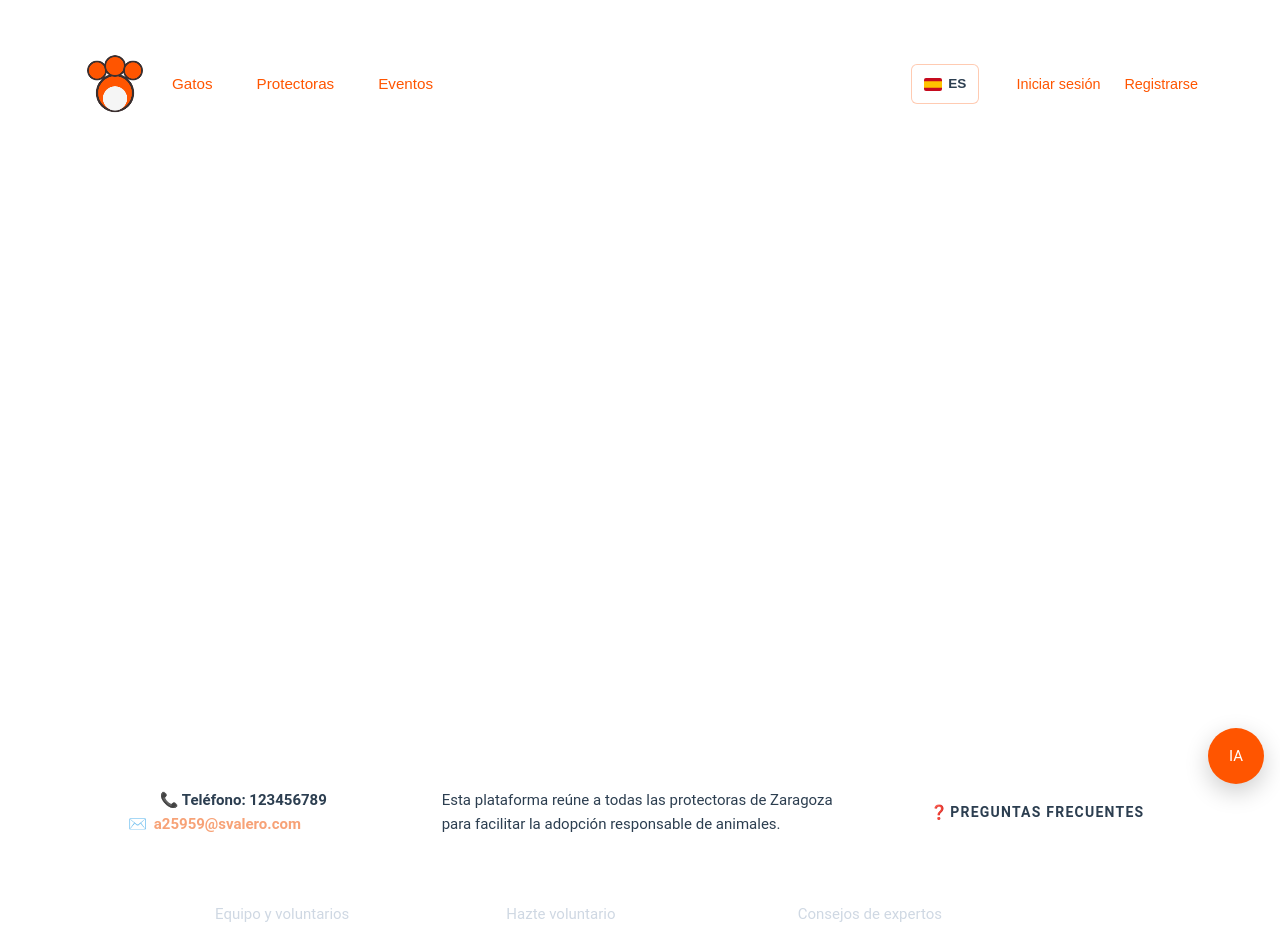
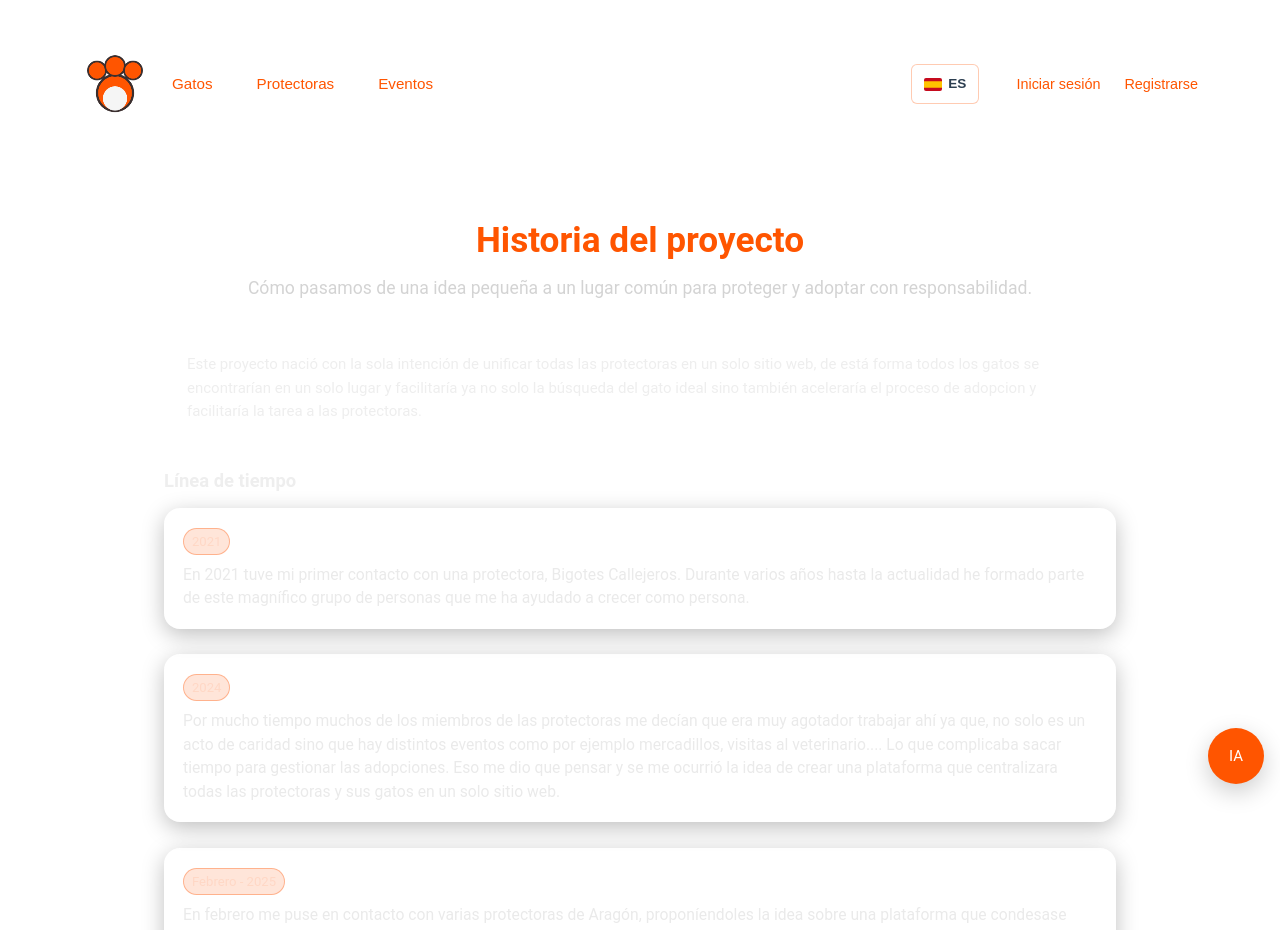
Before and after one commit to RobertoGm1333/TFGRecuFront, a Vue app: page /historia in a window 1280 px wide. Shown: the top 930 px of the page. Built offline with nearby package versions, Linux system fonts and the light colour scheme.

Commit message:
Historia

```diff
--- a/src/router/index.ts
+++ b/src/router/index.ts
@@ -24,6 +24,7 @@ import { useAutenticacion } from '@/stores/Autentificacion'
 import EventosView from '@/views/EventosView.vue'
 import DetalleEventoView from '@/views/DetallesEventoView.vue'
 import EquipoVoluntariosView from '@/views/EquipoVoluntariosView.vue'
+import HistoriaView from '@/views/HistoriaView.vue'
 
 const router = createRouter({
   history: createWebHistory(import.meta.env.BASE_URL),
@@ -68,6 +69,11 @@ const router = createRouter({
       path: '/equipo',
       name: 'equipo',
       component: EquipoVoluntariosView,
+    },
+    {
+      path: '/historia',
+      name: 'historia',
+      component: HistoriaView,
     },
     {
       path: "/faq",
@@ -179,12 +185,10 @@ const router = createRouter({
 router.beforeEach((to, from, next) => {
   const autenticacionStore = useAutenticacion()
 
-  // Redirección si necesita login
   if (to.meta.requiresAuth && !autenticacionStore.esAutenticado) {
     return next('/iniciar-sesion')
   }
 
-  // Redirección si requiere rol admin y no lo es
   if (to.meta.requiereAdmin && (!autenticacionStore.usuario || autenticacionStore.usuario.rol !== 'admin')) {
     return next('/')
   }
--- /dev/null
+++ b/src/views/HistoriaView.vue
@@ -0,0 +1,200 @@
+<script setup lang="ts">
+import { ref } from 'vue'
+
+type Hito = {
+  id: number
+  fecha: string
+  titulo: string
+  texto: string
+  imagen?: string | null
+}
+
+const historia = ref<Hito[]>([
+  {
+    id: 1,
+    fecha: '2021',
+    titulo: 'Primer contacto',
+    texto: 'En 2021 tuve mi primer contacto con una protectora, Bigotes Callejeros. Durante varios años hasta la actualidad he formado parte de este magnífico grupo de personas que me ha ayudado a crecer como persona.'
+  },
+  {
+    id: 2,
+    fecha: '2024',
+    titulo: 'Identificar el problema',
+    texto: 'Por mucho tiempo muchos de los miembros de las protectoras me decían que era muy agotador trabajar ahí ya que, no solo es un acto de caridad sino que hay distintos eventos como por ejemplo mercadillos, visitas al veterinario.... Lo que complicaba sacar tiempo para gestionar las adopciones. Eso me dio que pensar y se me ocurrió la idea de crear una plataforma que centralizara todas las protectoras y sus gatos en un solo sitio web.'
+  },
+  {
+    id: 3,
+    fecha: ' Febrero - 2025',
+    titulo: 'Toma de contacto con más protectoras',
+    texto: 'En febrero me puse en contacto con varias protectoras de Aragón, proponíendoles la idea sobre una plataforma que condesase todos los gatos en adopción de la comunidad autonoma. A la gran mayoría les encantó la idea y muy generosamente me cedieron información de todos los gatos que tenían en su momento listos para adoptar.'
+  },
+  {
+    id: 4,
+    fecha: 'Agosto - 2025',
+    titulo: 'Versión actual',
+    texto: 'Tras un lavado de cara, muchas nuevas funcionalidades y muchas noches en vela finalmente saqué la última versión a día de hoy que incluía diversas formas de controlar información de la web para las protectoras como la gestión y organización de adopciones o eventos. Una versión finalmente usable y que puede salir al mundo sin problema y poder utilizarse en condiciones.'
+  },
+  {
+    id: 5,
+    fecha: 'Proximamente',
+    titulo: 'Planes a futuro',
+    texto: 'Una vez ue todo esté bajo control y se hayan hecho las suficientes pruebas me gustaría ceder este proyecto a una entidad que si pueda hacerse cargo como sería el gobierno de aragón o un grupo de protectoras capaces de mantener y regular el sitio web.'
+  }
+])
+
+const onImgError = (e: Event) => {
+  (e.target as HTMLImageElement).src = '/placeholder-cover.png'
+}
+</script>
+
+<template>
+  <div class="historia-page">
+    <header class="hero">
+      <h1 class="hero__title">Historia del proyecto</h1>
+      <h2 class="hero__subtitle">
+        Cómo pasamos de una idea pequeña a un lugar común para proteger y adoptar con responsabilidad.
+      </h2>
+    </header>
+
+    <section class="intro">
+      <div class="intro__card">
+        <p>
+          Este proyecto nació con la sola intención de unificar todas las protectoras en un solo sitio web, de está forma todos los gatos se encontrarían en un solo lugar y facilitaría ya no solo la búsqueda del gato ideal sino también aceleraría el proceso de adopcion y facilitaría la tarea a las protectoras.
+        </p>
+      </div>
+    </section>
+
+    <section class="timeline">
+      <h3 class="section__title">Línea de tiempo</h3>
+      <ol class="timeline__list">
+        <li v-for="h in historia" :key="h.id" class="item">
+          <div class="item__card">
+            <div class="item__header">
+              <span class="item__fecha">{{ h.fecha }}</span>
+              <h4 class="item__titulo">{{ h.titulo }}</h4>
+            </div>
+            <div class="item__media" v-if="h.imagen">
+              <img :src="h.imagen" :alt="h.titulo" @error="onImgError">
+            </div>
+            <p class="item__texto">{{ h.texto }}</p>
+          </div>
+        </li>
+      </ol>
+    </section>
+  </div>
+</template>
+
+<style scoped lang="scss">
+$accent: if(global-variable-exists(color-principal), $color-principal, #ff6a2b);
+$pad-sm: if(global-variable-exists(espacio-pequeno), $espacio-pequeno, 10px);
+$pad-md: if(global-variable-exists(espacio-mediano), $espacio-mediano, 20px);
+$pad-lg: if(global-variable-exists(espacio-grande), $espacio-grande, 30px);
+$radius: 16px;
+
+.historia-page {
+  max-width: 1000px;
+  margin: 0 auto;
+  padding: clamp(14px, 2vw, 24px);
+}
+
+.hero {
+  text-align: center;
+  margin-bottom: clamp(16px, 3vw, 28px);
+}
+.hero__title {
+  margin: 0 0 6px;
+  font-size: clamp(1.8rem, 3vw, 2.2rem);
+  color: $accent;
+  font-weight: 700;
+}
+.hero__subtitle {
+  margin: 0;
+  color: #cfcfcf;
+  opacity: .9;
+  font-size: clamp(1rem, 2vw, 1.1rem);
+}
+
+.section__title {
+  margin: 0 0 12px;
+  color: #eee;
+  font-weight: 700;
+  font-size: 1.15rem;
+}
+
+/* Intro */
+.intro {
+  margin-bottom: $pad-lg;
+}
+.intro__card {
+  background: rgba(255,255,255,0.06);
+  border: 1px solid rgba(255,255,255,0.08);
+  border-radius: $radius;
+  padding: clamp(14px, 2.5vw, 22px);
+  color: #eee;
+  line-height: 1.55;
+}
+
+/* Timeline */
+.timeline {
+  margin-top: $pad-md;
+}
+.timeline__list {
+  list-style: none;
+  padding: 0;
+  margin: 0;
+  display: grid;
+  gap: clamp(12px, 2vw, 30px);
+}
+.item {
+  position: relative;
+  display: grid;
+  grid-template-columns: 1fr;
+  align-items: start;
+}
+.item__card {
+  background: rgba(255,255,255,0.06);
+  border: 1px solid rgba(255,255,255,0.08);
+  border-radius: $radius;
+  padding: clamp(12px, 2vw, 18px);
+  box-shadow: 0 6px 22px rgba(0,0,0,.25);
+}
+.item__header {
+  display: flex;
+  gap: 10px;
+  align-items: baseline;
+  margin-bottom: 8px;
+}
+.item__fecha {
+  color: #ffd7c5;
+  background: rgba($accent,.15);
+  border: 1px solid rgba($accent,.35);
+  padding: 2px 8px;
+  border-radius: 999px;
+  font-size: .82rem;
+  white-space: nowrap;
+}
+.item__titulo {
+  margin: 0;
+  color: #fff;
+  font-weight: 700;
+  font-size: 1.05rem;
+}
+.item__media {
+  margin: 8px 0 10px;
+  border-radius: 10px;
+  overflow: hidden;
+  background: rgba(0,0,0,.25);
+}
+.item__media img {
+  width: 100%;
+  height: 220px;
+  object-fit: cover;
+  display: block;
+}
+.item__texto {
+  margin: 0;
+  color: #eaeaea;
+  line-height: 1.5;
+  font-size: .98rem;
+}
+</style>
```
